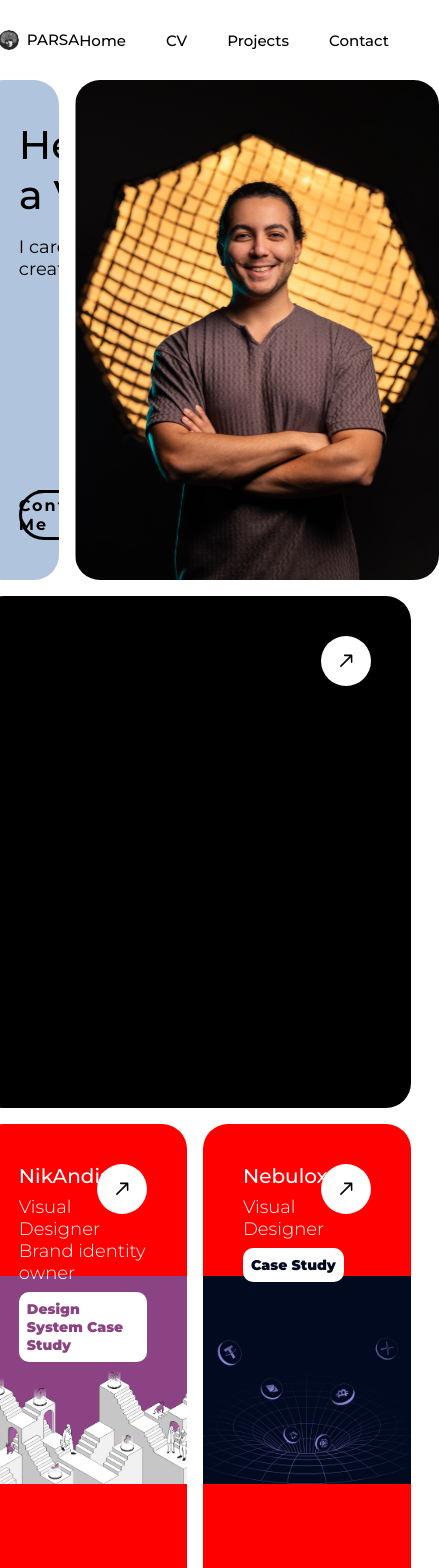
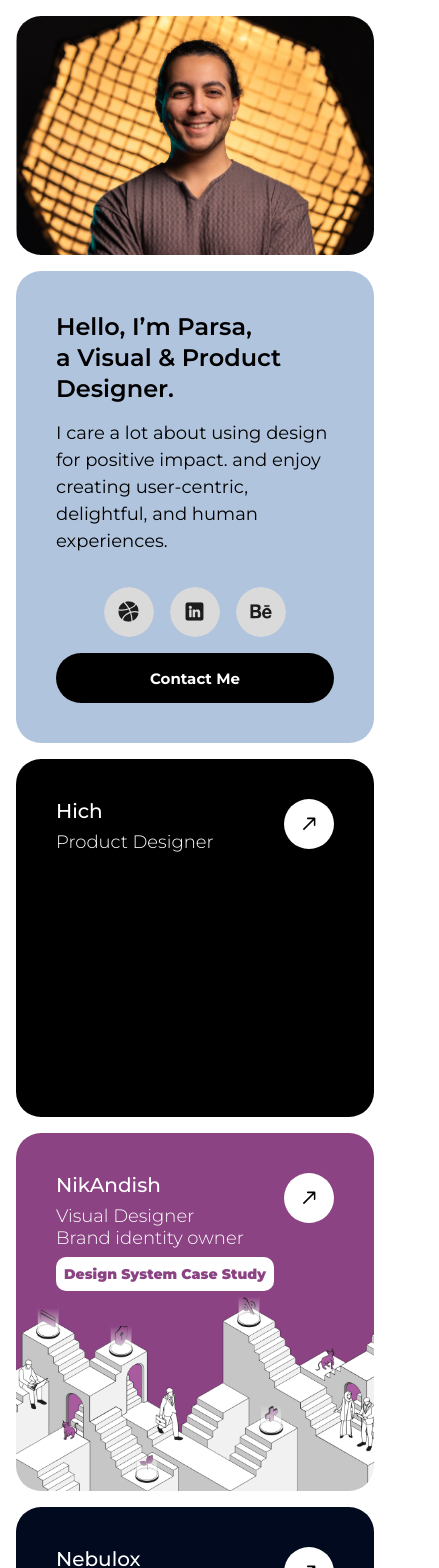
Before and after one commit to Behradsa/parsa-saraiyeh-portfolio, a React (Vite) app: page / in a window 390 px wide. Shown: the top 1568 px of the page, 439 px wide, since content can reach past the window. Built offline with nearby package versions, Linux system fonts and the light colour scheme.

Commit message:
responsive desgin for maingrid

```diff
--- a/src/components/Header.css
+++ b/src/components/Header.css
@@ -50,3 +50,8 @@ header {
   transform: scaleX(1);
   transform-origin: bottom left;
 }
+@media (max-width: 530px) {
+  header {
+    display: none;
+  }
+}
--- a/src/components/Header.jsx
+++ b/src/components/Header.jsx
@@ -15,7 +15,7 @@ function Header() {
         </AnchorLink>
 
         <AnchorLink className="hover-underline-animation">CV</AnchorLink>
-        <AnchorLink href="#first_project" className="hover-underline-animation">
+        <AnchorLink href="#projects" className="hover-underline-animation">
           Projects
         </AnchorLink>
         <AnchorLink
--- a/src/components/MainGrid.jsx
+++ b/src/components/MainGrid.jsx
@@ -11,7 +11,7 @@ import link_icon_img from "../assets/logos/arrow-link-icon.svg";
 
 function MainGrid() {
   return (
-    <div className={styles["main-grid"]}>
+    <div className={styles["main-page"]}>
       <div className={styles["introduction-container"]}>
         <div className={styles["introduction-square"]}>
           <div className={styles["text-holder"]}>
@@ -26,13 +26,15 @@ function MainGrid() {
           </div>
 
           <div className={styles["introduction-buttons-container"]}>
-            <a href="#" className={`${styles["button"]} ${styles["type--A"]}`}>
+            <a className={`${styles["button"]} ${styles["type--A"]}`}>
               <div className={styles["button__line"]} />
               <div className={styles["button__line"]} />
               <span className={styles["button__text"]}>Contact Me</span>
               <div className={styles["button__drow1"]} />
               <div className={styles["button__drow2"]} />
             </a>
+            <a className={styles["contact-me-button"]}>Contact Me</a>
+            <div className={styles["logo-button-container"]}>
               <a href="" className={styles["logo-button"]}>
                 <img src={dribble_logo_img} alt="dribble" />
                 <img src={dribble_logo_hover_img} alt="dribble" />
@@ -50,10 +52,14 @@ function MainGrid() {
               </a>
             </div>
           </div>
+        </div>
         <img src={parsa_portfolio_img} alt="parsa-picture" />
       </div>
+      <section id="projects" className={styles["projects-grid"]}>
         <div className={`${styles["project"]} ${styles["hich"]}`}>
           <img src={link_icon_img} alt="link" />
+          <h3>Hich</h3>
+          <h4>Product Designer</h4>
         </div>
         <div className={`${styles["project"]} ${styles["nikandish"]}`}>
           <img src={link_icon_img} alt="link" />
@@ -95,6 +101,51 @@ function MainGrid() {
             Ui Designer
           </h4>
         </div>
+      </section>
+
+      <div
+        className={`${styles["introduction-square"]} ${styles["contact-me"]}`}
+      >
+        <div className={styles["text-holder"]}>
+          <h1>Want to work together?</h1>
+          <p>
+            Feel free to reach out for collaborations or just a friendly hello
+            :)
+          </p>
+          <div>
+            <b>Mail:</b> Parsa.sa1999@gmail.com <br />
+            <b>Phone:</b> + 98 912 043 6793
+          </div>
+        </div>
+
+        <div className={styles["introduction-buttons-container"]}>
+          <a href="" className={`${styles["button"]} ${styles["type--A"]}`}>
+            <div className={styles["button__line"]} />
+            <div className={styles["button__line"]} />
+            <span className={styles["button__text"]}>Contact Me</span>
+            <div className={styles["button__drow1"]} />
+            <div className={styles["button__drow2"]} />
+          </a>
+          <a className={styles["contact-me-button"]}>Contact Me</a>
+          <div className={styles["logo-button-container"]}>
+            <a href="" className={styles["logo-button"]}>
+              <img src={dribble_logo_img} alt="dribble" />
+              <img src={dribble_logo_hover_img} alt="dribble" />
+            </a>
+            <a
+              href="https://www.linkedin.com/in/parsa-saraiyeh/"
+              className={styles["logo-button"]}
+            >
+              <img src={linkedin_logo_img} alt="linkedin" />
+              <img src={linkedin_logo_hover_img} alt="linkedin" />
+            </a>
+            <a href="" className={styles["logo-button"]}>
+              <img src={behance_logo_img} alt="behance" />
+              <img src={behance_logo_hover_img} alt="behance" />
+            </a>
+          </div>
+        </div>
+      </div>
     </div>
   );
 }
--- a/src/components/MainGrid.module.css
+++ b/src/components/MainGrid.module.css
@@ -1,51 +1,59 @@
-.main-grid {
-  display: grid;
+.main-page {
+  display: flex;
+  flex-direction: column;
   grid-template-columns: 1fr 1fr;
   width: 100%;
-  grid-auto-flow: row;
-  align-items: stretch;
-  grid-gap: 16px;
+  gap: 16px;
 }
 
 /* Introduction */
 .introduction-container {
   display: flex;
-  grid-column-start: 1;
-  grid-column-end: 3;
-  height: 500px;
+  max-height: 512px;
+  height: 100%;
+  gap: 16px;
 }
-
 .introduction-square {
   background-color: lightsteelblue;
   padding: 40px;
-  margin-right: 16px;
   overflow: hidden;
   flex-grow: 1;
   display: flex;
   flex-direction: column;
   justify-content: space-between;
+  gap: 32px;
 }
-
+.introduction-square .text-holder {
+  display: flex;
+  flex-direction: column;
+  gap: 16px;
+}
 .introduction-square .text-holder h1 {
   font-size: 40px;
-  font-weight: 500;
+  font-weight: 600;
   line-height: 50px;
-  margin-bottom: 16px;
-  width: 580px;
+  max-width: 580px;
 }
 
 .introduction-square .text-holder p {
   font-size: 18px;
-  line-height: 22px;
+  line-height: 1.5em;
   font-weight: 400;
-  width: 580px;
+  max-width: 580px;
+}
+
+b {
+  font-weight: 500;
 }
 
 .introduction-buttons-container {
   display: flex;
   gap: 16px;
 }
-
+.logo-button-container {
+  display: flex;
+  gap: 16px;
+}
 .logo-button {
   cursor: pointer;
   position: relative;
@@ -78,13 +86,17 @@
 }
 
 /* Projects */
-.main-grid > div,
+.projects-grid > div,
 .introduction-square,
 .introduction-container img {
   border-radius: 25px;
 }
+.projects-grid {
+  display: grid;
+  grid-template-columns: 1fr 1fr;
+  grid-gap: 16px;
+}
 .project {
-  background-color: red;
   cursor: pointer;
   background-size: 100%;
   transition: background-size 0.5s ease-in-out;
@@ -93,6 +105,8 @@
   overflow: hidden;
   padding: 40px;
   position: relative;
+  display: flex;
+  flex-direction: column;
 }
 .project:hover {
   background-size: 110%;
@@ -133,36 +147,50 @@
   grid-column-end: 3;
 }
 .nikandish {
-  height: 512px;
+  aspect-ratio: 1/1;
   background-image: url("../assets/nikandish-frame.png");
 }
 .nikandish div {
   color: #8b4383;
 }
 .nebulox {
-  height: 512px;
+  aspect-ratio: 1/1;
   background-image: url("../assets/nebulox-frame.png");
 }
 .nebulox div {
   color: #020a1f;
 }
 .snapp {
-  height: 512px;
+  aspect-ratio: 1/1;
   background-image: url("../assets/snapp-trip-frame.png");
 }
 .carriot {
-  height: 512px;
+  aspect-ratio: 1/1;
   background-image: url("../assets/carriot-frame.png");
 }
 .omid {
-  height: 512px;
+  aspect-ratio: 1/1;
   background-image: url("../assets/omid-frame.png");
 }
 .homano {
-  height: 512px;
+  aspect-ratio: 1/1;
   background-image: url("../assets/mano-frame.png");
 }
+/* Contactme cell */
+.contact-me {
+  height: 370px;
+  margin: 0;
+}
+.contact-me .text-holder div {
+  font-size: 18px;
+  font-weight: 400;
+  line-height: 28px;
+}
 /* Conact me Button */
+
+.contact-me-button {
+  display: none;
+}
 .type--A {
   --line_color: black;
   --back_color: #d3d3d3;
@@ -179,7 +207,7 @@
   position: relative;
   z-index: 0;
   width: 245px;
-  height: auto;
+  height: 50px;
   text-decoration: none;
   font-size: 14px;
   font-weight: bold;
@@ -405,3 +433,58 @@
     width: 124px;
   }
 }
+
+@media (max-width: 950px) {
+  .projects-grid {
+    grid-template-columns: 1fr;
+  }
+  .hich {
+    grid-column-end: 2;
+  }
+  .introduction-container {
+    flex-direction: column-reverse;
+    max-height: none;
+    height: auto;
+  }
+  .introduction-square {
+    height: 512px;
+  }
+  .introduction-container img {
+    object-fit: cover;
+    object-position: 0 30%;
+    aspect-ratio: 3/2;
+  }
+}
+
+@media (max-width: 530px) {
+  .introduction-square {
+    height: fit-content;
+  }
+  .introduction-square .text-holder h1 {
+    font-size: 24px;
+    line-height: 1.3em;
+  }
+  .introduction-buttons-container {
+    flex-direction: column-reverse;
+    align-items: center;
+  }
+  .hich {
+    aspect-ratio: 1/1;
+    height: auto;
+  }
+  .button {
+    display: none;
+  }
+  .contact-me-button {
+    display: inline-block;
+    background-color: black;
+    color: white;
+    width: 100%;
+    height: 50px;
+    text-align: center;
+    align-content: center;
+    border-radius: 25px;
+    font-weight: 700;
+    font-size: 15px;
+  }
+}
--- a/src/index.css
+++ b/src/index.css
@@ -22,4 +22,5 @@ a {
 #root {
   display: flex;
   justify-content: center;
+  padding: 16px;
 }
--- a/src/pages/HomePage.css
+++ b/src/pages/HomePage.css
@@ -1,5 +1,6 @@
 .home-page-container {
-  width: 1040px;
+  max-width: 1040px;
+  width: 100%;
   display: flex;
   flex-direction: column;
 }
```
Also changed, not shown: src/assets/mano-frame.png. Lines whose indentation alone changed are shown as unchanged.
